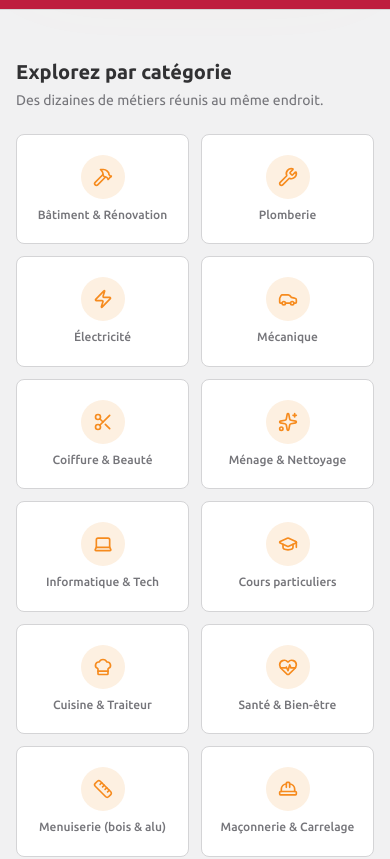
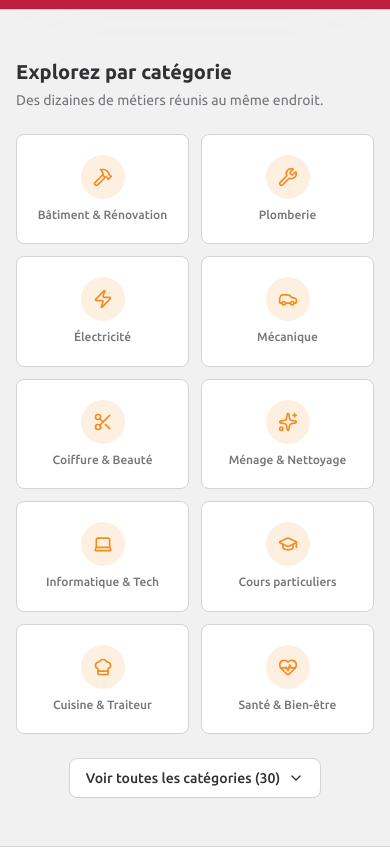
Before and after one commit to Dupont-fr/ligan-frontend, a React (Vite) app: page / in a window 390 px wide. Shown: the part 1445-2304 px from the top of the page. Built offline with nearby package versions, Linux system fonts and the light colour scheme; no server answers.

Commit message:
Home: show 10 categories with expand toggle; mobile: scrollable category row on search

```diff
--- a/src/pages/BrowsePage.tsx
+++ b/src/pages/BrowsePage.tsx
@@ -127,7 +127,7 @@ export function BrowsePage() {
   const total = data?.total ?? 0
 
   const chipClass = (active: boolean) =>
-    `inline-flex items-center gap-1.5 rounded-[var(--radius-full)] border px-3 py-1.5 text-xs font-medium transition-colors ${
+    `inline-flex shrink-0 items-center gap-1.5 whitespace-nowrap rounded-[var(--radius-full)] border px-3 py-1.5 text-xs font-medium transition-colors ${
       active
         ? 'border-primary bg-primary text-primary-contrast'
         : 'border-border bg-surface text-text-secondary hover:border-primary hover:text-primary'
@@ -162,7 +162,11 @@ export function BrowsePage() {
               </Button>
             </form>
 
-            <div className="mt-4 flex flex-wrap gap-2">
+            {/* Catégories : sur mobile, une seule ligne défilable horizontalement
+                (30 catégories ne tiennent pas en largeur) ; sur desktop, retour
+                à la ligne classique. */}
+            <div className="mt-4 -mx-4 overflow-x-hidden sm:mx-0">
+              <div className="flex gap-2 overflow-x-auto overscroll-x-contain px-4 pb-1 sm:flex-wrap sm:px-0 sm:pb-0">
                 {categories.map((cat) => (
                   <button
                     key={cat.slug}
@@ -174,6 +178,7 @@ export function BrowsePage() {
                     {cat.label}
                   </button>
                 ))}
+              </div>
             </div>
 
             <div className="mt-3 flex flex-wrap items-center gap-2">
--- a/src/pages/LandingPage.tsx
+++ b/src/pages/LandingPage.tsx
@@ -1,4 +1,4 @@
-import { ArrowRight, CheckCircle2, Clock, MessagesSquare, Search, ShieldCheck, Star, UserRound } from 'lucide-react'
+import { ArrowRight, CheckCircle2, ChevronDown, Clock, MessagesSquare, Search, ShieldCheck, Star, UserRound } from 'lucide-react'
 import { useEffect, useState } from 'react'
 import { Link, useLocation, useNavigate } from 'react-router-dom'
 import { SiteFooter } from '../components/layout/SiteFooter'
@@ -51,6 +51,12 @@ export function LandingPage() {
   const location = useLocation()
   const categories = useCategories()
   const { user } = useAuth()
+  const [showAllCategories, setShowAllCategories] = useState(false)
+
+  /* Sur l'accueil on ne montre que les 10 catégories principales ;
+     le bouton « Voir toutes les catégories » déploie la liste complète. */
+  const HOME_CATEGORIES_LIMIT = 10
+  const visibleCategories = showAllCategories ? categories : categories.slice(0, HOME_CATEGORIES_LIMIT)
 
   useEffect(() => {
     if (!location.hash) return
@@ -188,7 +194,7 @@ export function LandingPage() {
           </div>
 
           <div className="grid grid-cols-2 gap-3 sm:grid-cols-3 md:grid-cols-5">
-            {categories.map((cat) => (
+            {visibleCategories.map((cat) => (
               <Link
                 key={cat.slug}
                 to={`/trouver?categorie=${encodeURIComponent(cat.label)}`}
@@ -203,6 +209,24 @@ export function LandingPage() {
               </Link>
             ))}
           </div>
+
+          {categories.length > HOME_CATEGORIES_LIMIT ? (
+            <div className="mt-6 flex justify-center">
+              <Button
+                variant="outline"
+                onClick={() => setShowAllCategories((v) => !v)}
+                aria-expanded={showAllCategories}
+              >
+                {showAllCategories
+                  ? 'Voir moins'
+                  : `Voir toutes les catégories (${categories.length})`}
+                <ChevronDown
+                  className={`h-4 w-4 transition-transform ${showAllCategories ? 'rotate-180' : ''}`}
+                  aria-hidden
+                />
+              </Button>
+            </div>
+          ) : null}
         </section>
 
         {/* Comment ça marche — inspiré Angi */}
```
Lines whose indentation alone changed are shown as unchanged.
